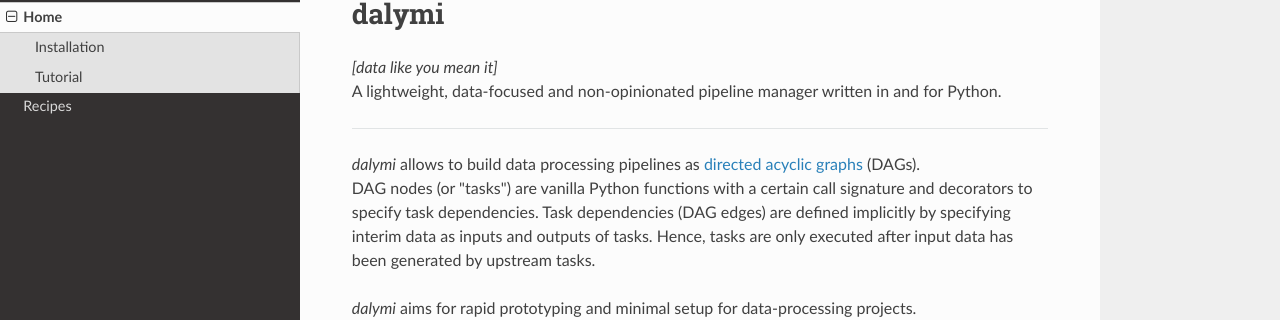
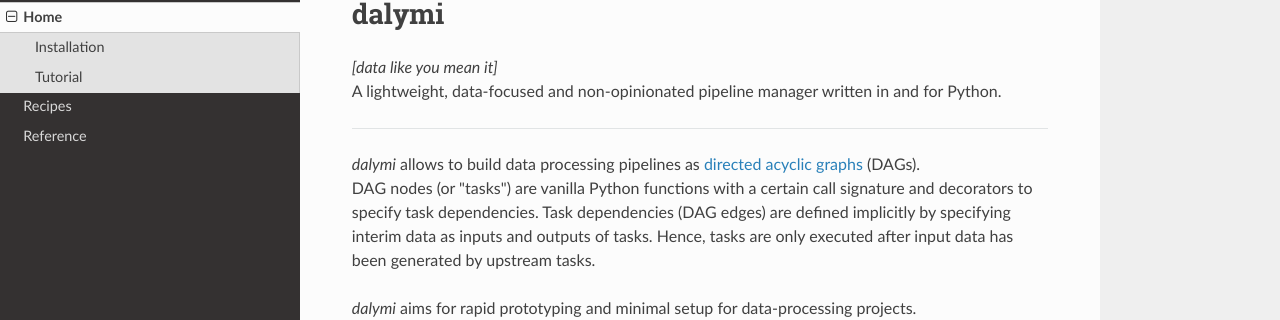
Before and after one commit to joschnitzbauer/dalymi, an MkDocs documentation site: the page built from docs/index.md, in a window 1280 px wide. Shown: the part 104-424 px from the top of the page. Built offline with MkDocs 1.6.1, drawn with Linux system fonts in a browser that asks for light colours; nearby versions of some CDN libraries; old or Windows-style settings are respelled for this version of MkDocs.

Commit message:
adding reference page

```diff
--- a/mkdocs.yml
+++ b/mkdocs.yml
@@ -3,3 +3,4 @@ theme: readthedocs
 pages:
     - Home: index.md
     - Recipes: recipes.md
+    - Reference: reference.md
```
